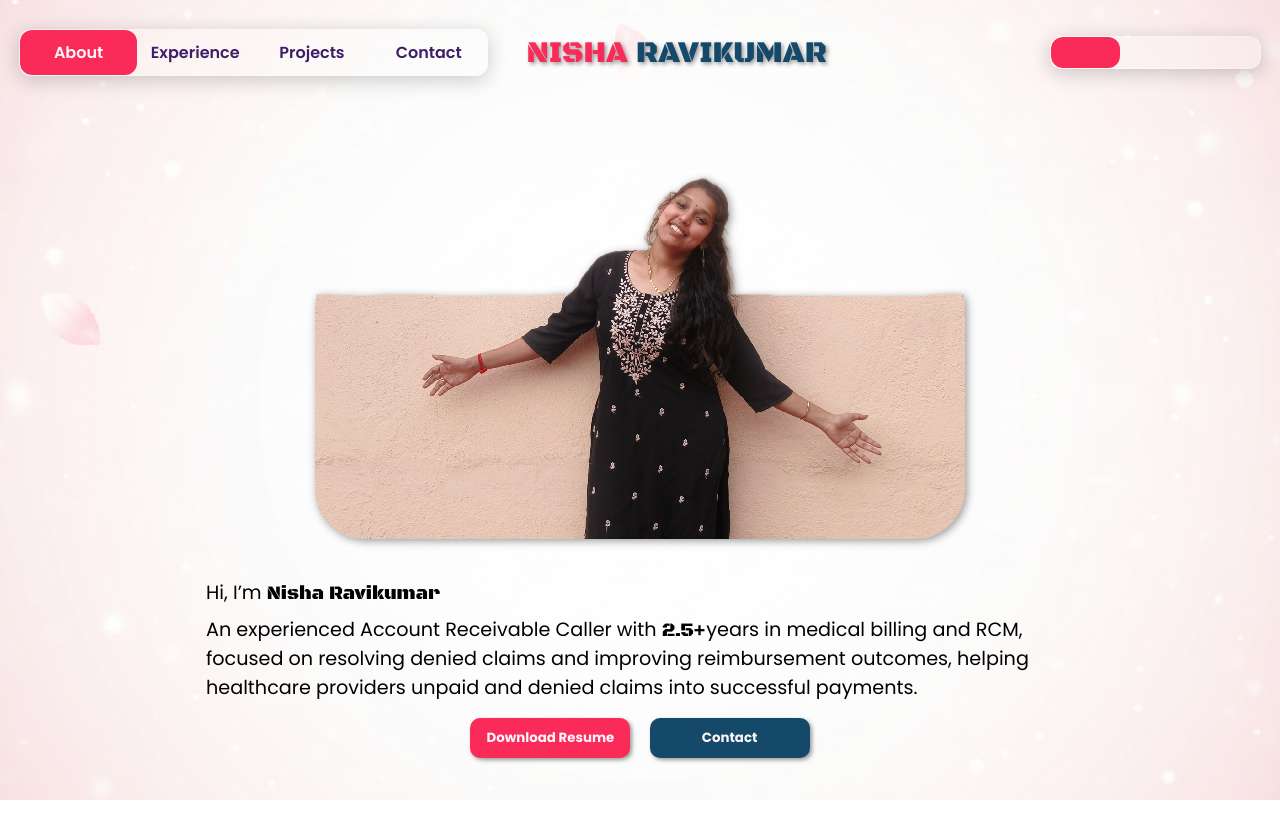
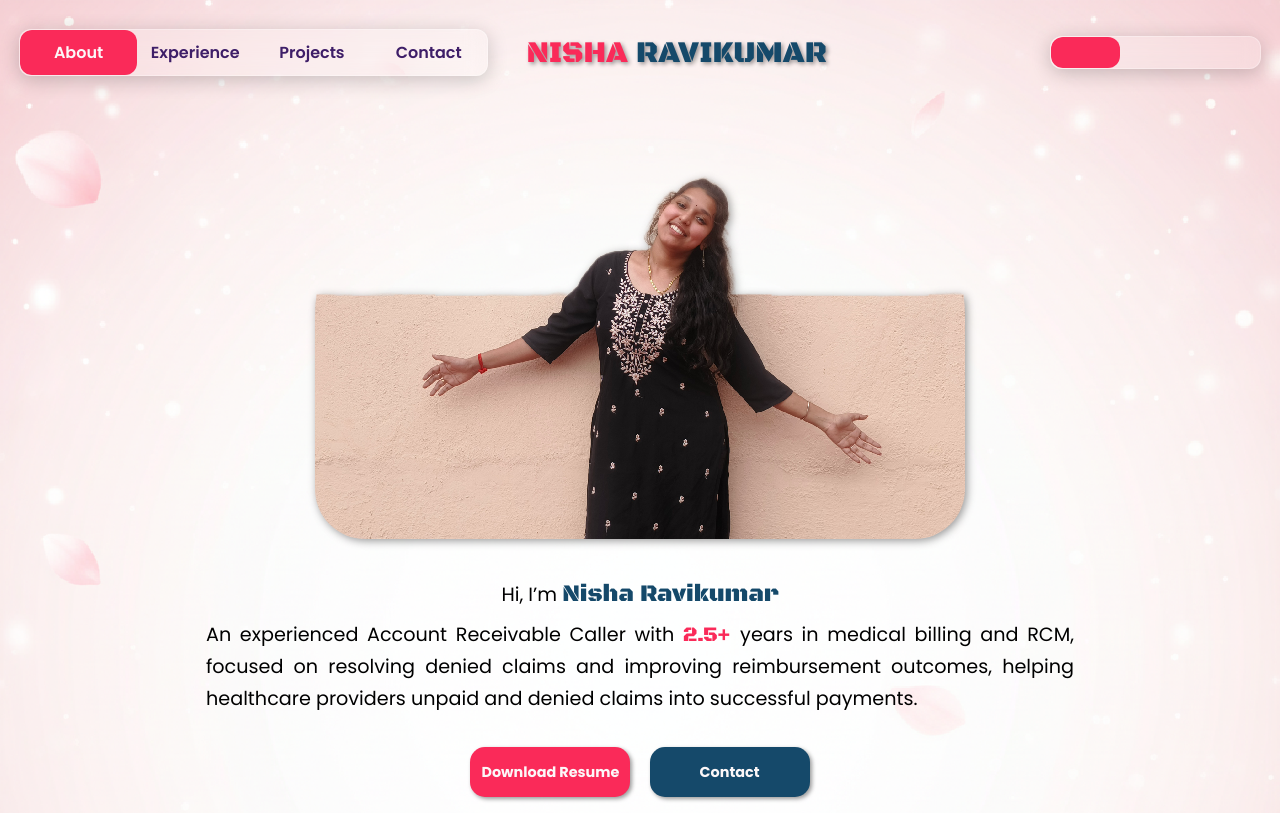
Before and after one commit to AravindSaravananGitHub/Nisha-Medical-Billing, a React (Vite) app: page / in a window 1280 px wide. Built offline with nearby package versions, Linux system fonts and the light colour scheme; some icons are missing.

Commit message:
Light changed in the home page

```diff
--- a/src/CSS/home.css
+++ b/src/CSS/home.css
@@ -36,41 +36,75 @@
   display: flex;
   justify-content: center;
   flex-direction: column;
+  align-items: center;
   gap: 0.5rem;
 }
+.home-para p {
+  text-align: justify;
+  line-height: 2rem;
+}
+.home-para-name {
+  color: var(--color3);
+  font-size: 1.5rem;
+}
+.home-exp {
+  color: var(--darkColor);
+  font-size: 1.3rem;
+}
+
+/* Home Button */
 
 .home-buttons {
   display: flex;
   justify-content: center;
   align-items: center;
   gap: 1.2rem;
+  margin-top: 1rem;
 }
 
-.home-buttons button {
+.btn-Resume,
+.btn-contact {
   width: 160px;
-  padding: 0.6rem;
-  border-radius: 10px;
+  height: 50px;
+  border-radius: 15px;
   border: none;
   box-shadow: var(--text-shadow);
   transition: all 0.8s ease;
 }
-.home-buttons button:active {
-  box-shadow: none;
-}
-.home-buttons button a:hover {
-  transform: scale(1.5);
-}
+
 .btn-Resume {
   background-color: var(--darkColor);
+  display: flex;
+  justify-content: center;
+  align-items: center;
+  text-decoration: none;
 }
 .btn-contact {
   background-color: var(--color3);
+  display: flex;
+  justify-content: center;
+  align-items: center;
+  text-decoration: none;
 }
-.btn-Resume a,
-.btn-contact a {
-  text-decoration: none;
+
+.btn-Resume button,
+.btn-contact button {
+  display: block;
+  height: 100%;
+  width: 100%;
+  background: transparent;
+  border: none;
   font-weight: bold;
   color: var(--snow);
+  font-size: 0.9rem;
+  transition: all 0.5s ease;
+  cursor: pointer;
+  padding: 0.6rem;
+}
+
+.btn-Resume :hover,
+.btn-contact :hover {
+  transform: scale(1.09);
 }
 
 /* Mobile */
--- a/src/CSS/mobileMenu.css
+++ b/src/CSS/mobileMenu.css
@@ -65,7 +65,7 @@
   width: 100%;
   height: 100%;
   text-align: center;
-  font-size: 1rem;
+  font-size: 0.8rem;
   text-shadow: var(--text-shadow);
   transition: transform 0.25s ease;
 }
--- a/src/Components/Home.jsx
+++ b/src/Components/Home.jsx
@@ -17,23 +17,24 @@ const Home = () => {
             <p>
               Hi, I’m{" "}
               <b>
-                <span>Nisha Ravikumar</span>
+                <span className="home-para-name">Nisha Ravikumar</span>
               </b>
             </p>
             <p>
-              An experienced Account Receivable Caller with <span>2.5+</span>
+              An experienced Account Receivable Caller with{" "}
+              <span className="home-exp">2.5+ </span>
               years in medical billing and RCM, focused on resolving denied
               claims and improving reimbursement outcomes, helping healthcare
               providers unpaid and denied claims into successful payments.
             </p>
           </div>
           <div className="home-buttons">
-            <button className="btn-Resume">
-              <a href="#">Download Resume</a>
-            </button>
-            <button className="btn-contact">
-              <a href="#">Contact</a>
-            </button>
+            <a href="#" className="btn-Resume">
+              <button>Download Resume</button>
+            </a>
+            <a href="#" className="btn-contact">
+              <button>Contact</button>
+            </a>
           </div>
         </div>
       </div>
```
